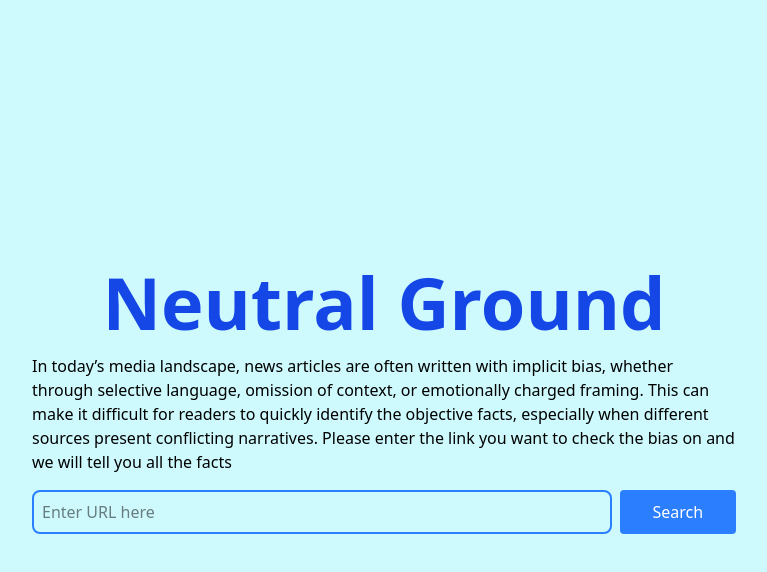
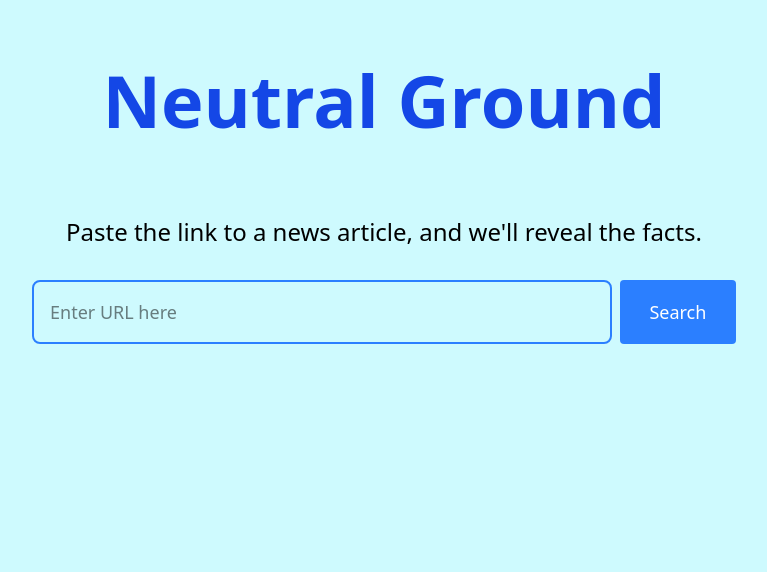
Before and after one commit to rhamood/neutralGround, a React (Vite) app in the folder neutral-ground/: page / in a window 1280 px wide. Shown: the top 572 px of the page, without its empty margins (256-1023 px from the left). Built offline with nearby package versions, Linux system fonts and the light colour scheme.

Commit message:
ALL DONEE

```diff
--- a/neutral-ground/src/App.tsx
+++ b/neutral-ground/src/App.tsx
@@ -70,18 +70,14 @@ const handleSubmit = async (e: React.FormEvent) => {
   };
 
   return (
-    <>
+    <div className="bg-cyan-100 min-h-screen">
       <div
         ref={formRef}
-        className="bg-cyan-100 h-screen flex justify-center items-center flex-col gap-4 px-72"
+        className="flex justify-center items-center flex-col gap-4 px-72"
       >
-        <h1 className="text-blue-700 font-extrabold text-7xl"> Neutral Ground </h1>
-        <p>
-          In today’s media landscape, news articles are often written with implicit bias,
-          whether through selective language, omission of context, or emotionally charged framing.
-          This can make it difficult for readers to quickly identify the objective facts,
-          especially when different sources present conflicting narratives.
-          Please enter the link you want to check the bias on and we will tell you all the facts
+        <h1 className="text-blue-700 font-extrabold text-7xl py-16"> Neutral Ground </h1>
+        <p className="text-2xl pb-4">
+          Paste the link to a news article, and we'll reveal the facts.
         </p>
         <div className="w-full">
           <form onSubmit={handleSubmit} className="flex flex-row gap-2">
@@ -89,11 +85,11 @@ const handleSubmit = async (e: React.FormEvent) => {
               type="text"
               name="url"
               placeholder="Enter URL here"
-              className="border-2 border-blue-500 rounded-lg p-2 w-5/6"
+              className="border-2 border-blue-500 rounded-lg p-4 w-5/6 text-lg"
             />
             <button
               disabled={loading}
-              className="bg-blue-500 text-white px-4 py-2 w-1/6 rounded hover:bg-blue-600 transition-colors disabled:opacity-50"
+              className="bg-blue-500 text-white px-4 py-2 w-1/6 rounded hover:bg-blue-600 transition-colors disabled:opacity-50 focus:bg-red-200 text-lg"
             >
               {loading ? "Loading..." : "Search"}
             </button>
@@ -105,33 +101,33 @@ const handleSubmit = async (e: React.FormEvent) => {
       {showResults && summary && (
         <div
           ref={resultsRef}
-          className="h-screen flex flex-col items-center bg-gray-100 p-8 relative"
+          className="flex flex-col p-8 relative px-96 "
         >
           <button className="absolute right-6 top-6 text-3xl" onClick={handleClose}>
             &#10006;
           </button>
 
-          <h2 className="text-5xl font-bold text-blue-700 mb-2">Here are the facts from the article you provided:</h2>
+          <h2 className="text-5xl font-bold text-blue-700 pb-6 font-mono pt-8 text-center">Here are the facts from the article you provided:</h2>
 
           <ul className="list-disc list-inside mb-4 space-y-1">
             {summary["clear text"].map((fact, idx) => (
-              <li key={idx}>{fact}</li>
+              <li className="text-xl" key={idx}>{fact}</li>
             ))}
           </ul>
 
-          <h3 className="text-3xl font-semibold text-blue-700 mb-2">
+          <h3 className="text-5xl font-bold text-blue-700 pb-6 pt-16 font-mono text-center">
             Bias or framing techniques removed:
           </h3>
 
           <ul className="list-disc list-inside mb-8 space-y-1">
             {summary["Bias or framing techniques removed"].map((bias, idx) => (
-              <li key={idx}>{bias}</li>
+              <li className="text-xl" key={idx}>{bias}</li>
             ))}
           </ul>
 
         </div>
       )}
-    </>
+    </div>
   );
 }
 
```
